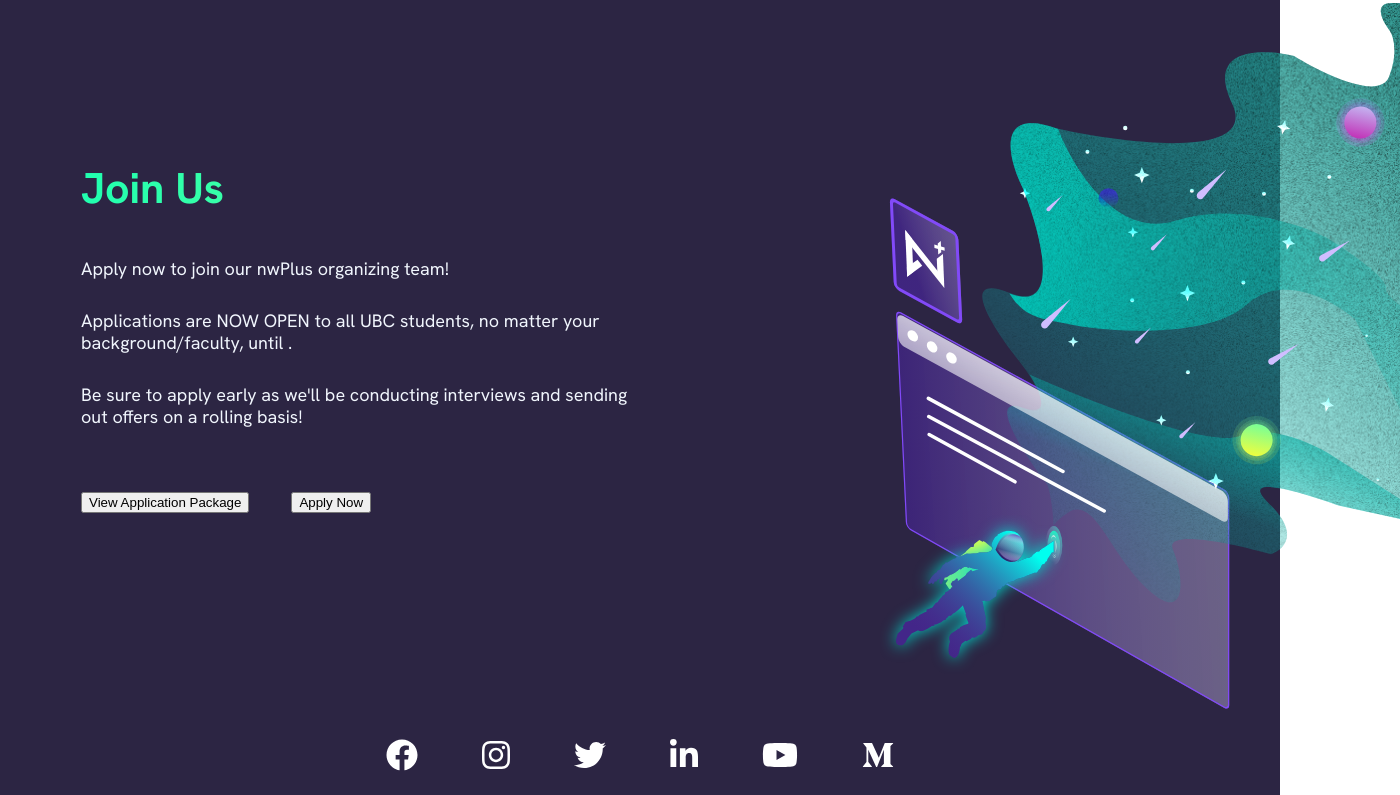
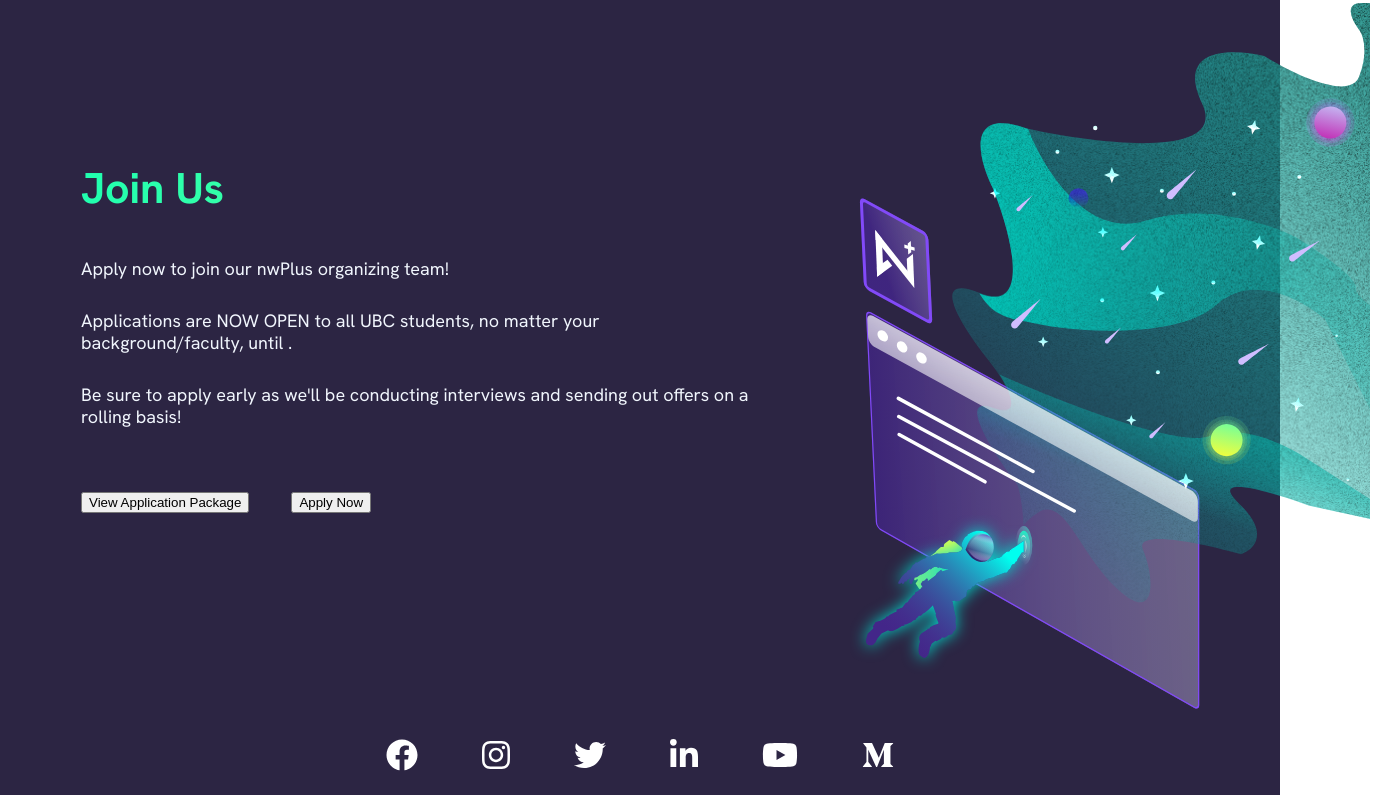
Before and after one commit to nwplus/www, a Next.js app: page /application in a window 1280 px wide. Shown: the top 795 px of the page, 1400 px wide, since content can reach past the window. Built offline with nearby package versions, Linux system fonts and the light colour scheme.

Commit message:
some formatting

```diff
--- a/components/JoinUs.js
+++ b/components/JoinUs.js
@@ -3,7 +3,7 @@ import styled from 'styled-components'
 const JoinUsContainer = styled.div`
   display: flex;
   flex-direction: column;
-  width: 628px;
+  width: 750px;
   padding: 160px 0 158px 81px;
 `;
 
--- a/pages/application.js
+++ b/pages/application.js
@@ -21,7 +21,7 @@ const ApplicationPageContainer = styled.div`
 const BackgroundImage = styled.img`
   position: absolute;
   width: 520px;
-  left: 880px;
+  left: 850px;
 `;
 
 const FooterContainer = styled.div`
```
